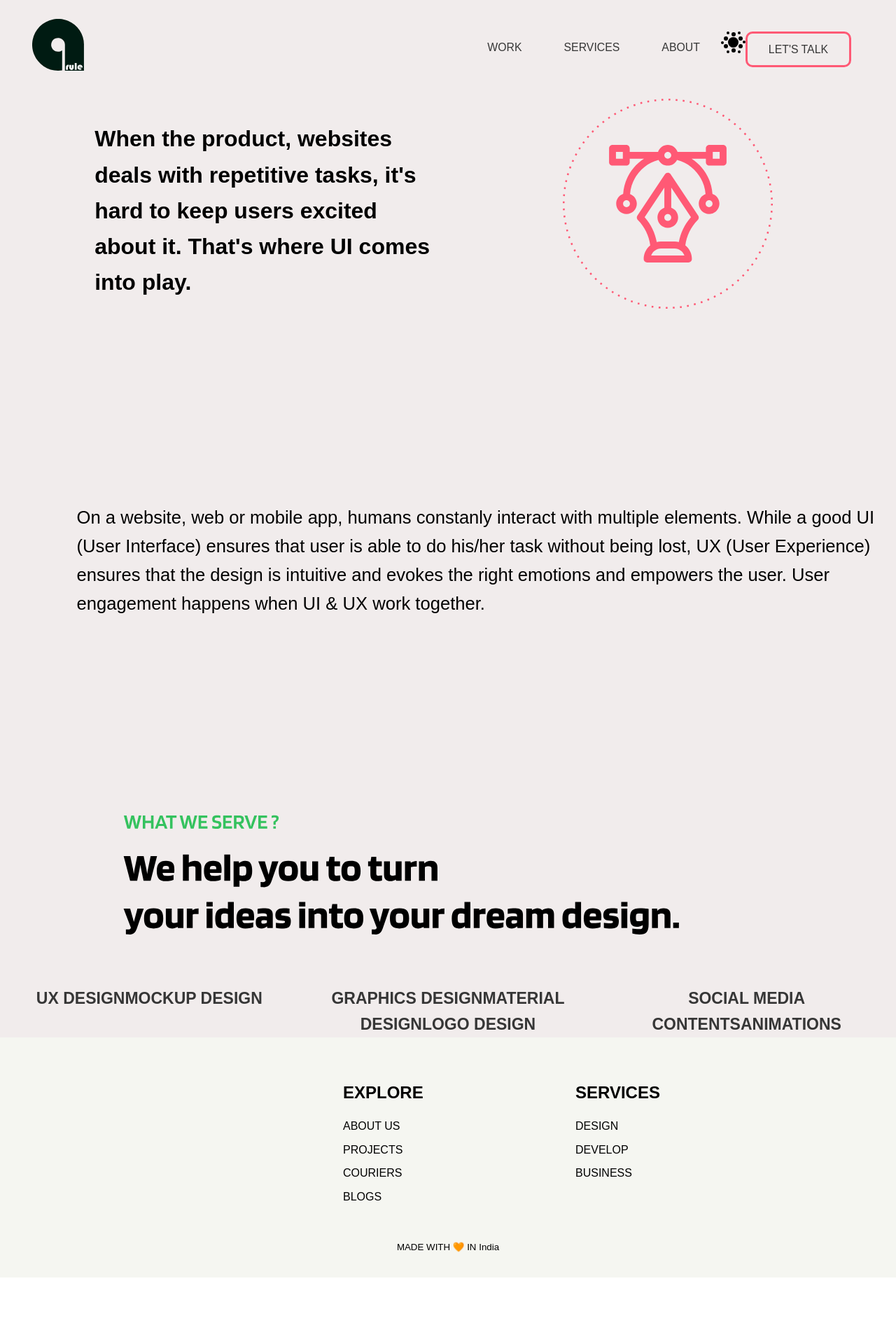
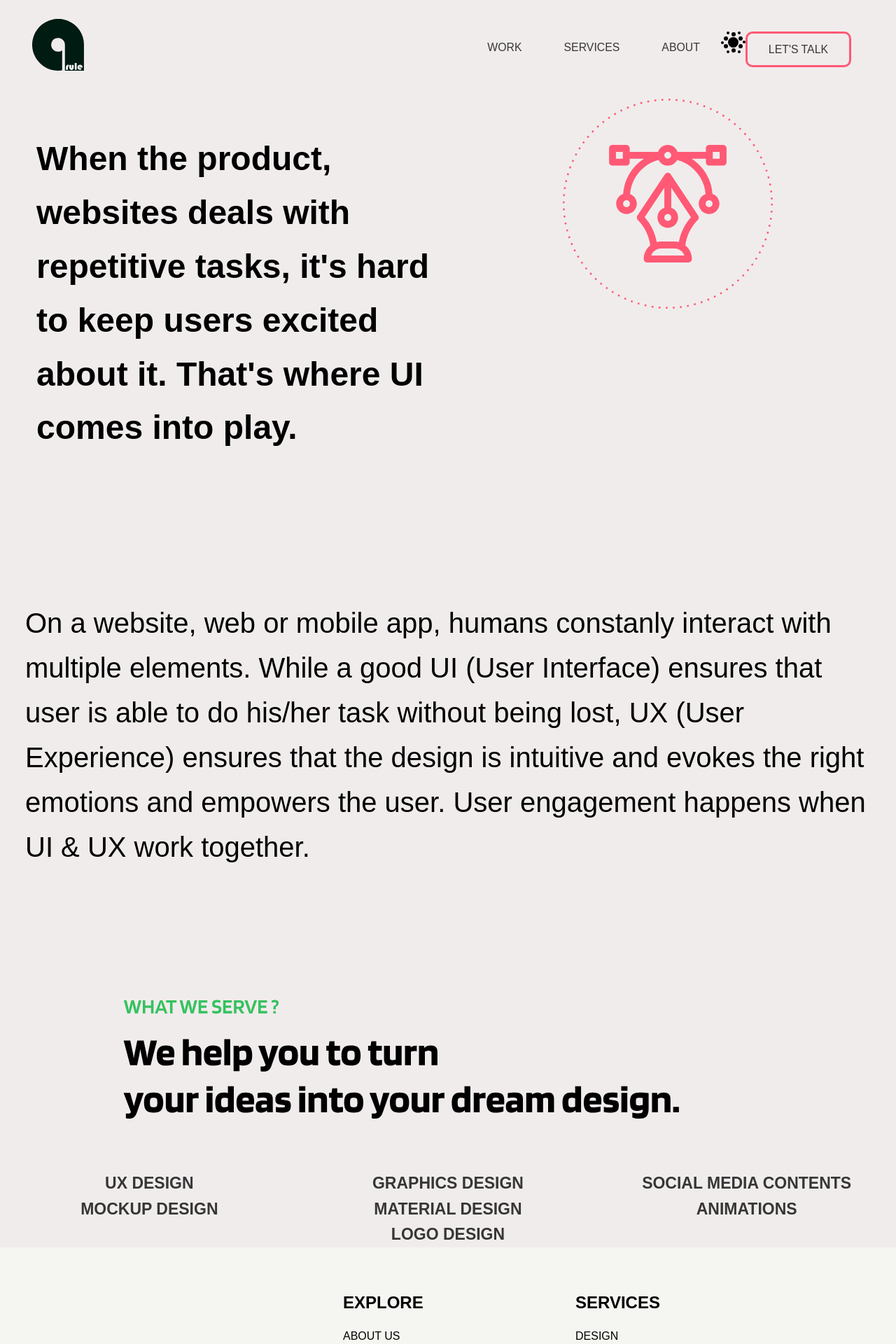
Before and after one commit to musk101/Green, a React (Create React App) app: page /ui in a window 1280 px wide. Shown: the top 1920 px of the page at 70% size. Before the commit the page ends 1825 px from the top, so only its background shows below. Built offline with nearby package versions, Linux system fonts and the light colour scheme; a web font is replaced by a local one.

Commit message:
minor changes

```diff
--- a/src/Dreamtext.js
+++ b/src/Dreamtext.js
@@ -32,18 +32,18 @@
         </Grid>
             <Grid container>
         <Grid item xs={12} sm={4} md={4} >
-        <Link to={text1link} className="text_help">{text1}</Link>
-          <Link to={text2link} className="text_help">{text2}</Link>
-          <Link to={text22link} className="text_help">{text22}</Link>
+        <div><Link to={text1link} className="text_help">{text1}</Link></div>
+        <div> <Link to={text2link} className="text_help">{text2}</Link></div>
+        <div> <Link to={text22link} className="text_help">{text22}</Link></div>
         </Grid>
         <Grid item xs={12} sm={4} md={4}>
-        <Link to={text3link} className="text_help">{text3}</Link>
-        <Link to={text4link} className="text_help">{text4}</Link>
-        <Link to={text5link} className="text_help">{text5}</Link>
+        <div><Link to={text3link} className="text_help">{text3}</Link></div>
+        <div><Link to={text4link} className="text_help">{text4}</Link></div>
+        <div><Link to={text5link} className="text_help">{text5}</Link></div>
         </Grid>
         <Grid item xs={12} sm={4} md={4}>
-        <Link to={text6link} className="text_help">{text6}</Link>
-        <Link to={text7link} className="text_help">{text7}</Link>
+        <div><Link to={text6link} className="text_help">{text6}</Link></div>
+        <div><Link to={text7link} className="text_help">{text7}</Link></div>
         </Grid>
         </Grid>
         </div>
--- a/src/LinkPage.css
+++ b/src/LinkPage.css
@@ -1,28 +1,34 @@
 @import url('https://fonts.googleapis.com/css2?family=Blinker:wght@600&display=swap');
 @import url('https://fonts.googleapis.com/css2?family=Blinker:wght@400&display=swap');
-
+.body
+{
+  overflow: hidden;
+}
 .op
 {
     font-weight: 600;
     font-family: 'Blinker', sans-serif;
-    font-size: 2.5vw;
-   margin-left: 9vw;
-   margin-bottom: 20vw;
+    font-size: 6vmin;
+   margin-left: 4vmin;
+   margin-bottom: 10rem;
    text-align: left;
 }
 .op2
 {
     font-weight: 400;
     font-family: 'Blinker', sans-serif;
-    font-size: 2vw;
-   margin-left: 9vw;
-   margin-left: 7vw;
- align-items: center;
+    font-size: 5.0vmin;
+    margin-left: 2vmin;
    text-align: left;
-   margin-bottom: 20vw;
+   margin-bottom: 20vmin;
 }
-@media all and (max-width: 767px) {
+@media all and (max-width: 770px) {
   .linkphototest {
     display: none;
   }
 }
+@media all and (max-width:770px){
+  .op{
+    font-size:25px
+  }
+}
--- a/src/LinkPageDevelop.js
+++ b/src/LinkPageDevelop.js
@@ -31,7 +31,7 @@
         <Grid item xs={9} sm={7} md={6}>
           <p className="op">{props.linktext}</p>
         </Grid>
-        <Grid item xs={null} sm={5} md={6}>
+        <Grid item xs={null} sm={5} md={6} className="linkphototest">
         <img src={props.linkphoto} alt="" height="300px" width="300px"/>
         </Grid>
         </Grid>
--- a/src/LinkPageMarket.js
+++ b/src/LinkPageMarket.js
@@ -31,7 +31,7 @@
         <Grid item xs={9} sm={7} md={6}>
           <p className="op">{props.linktext}</p>
         </Grid>
-        <Grid item xs={null} sm={5} md={6}>
+        <Grid item xs={null} sm={5} md={6} className="linkphototest">
         <img src={props.linkphoto} alt="" height="300px" width="300px"/>
         </Grid>
         </Grid>
```
Also changed, not shown: src/LinkPage.js (line endings or trailing spaces).
